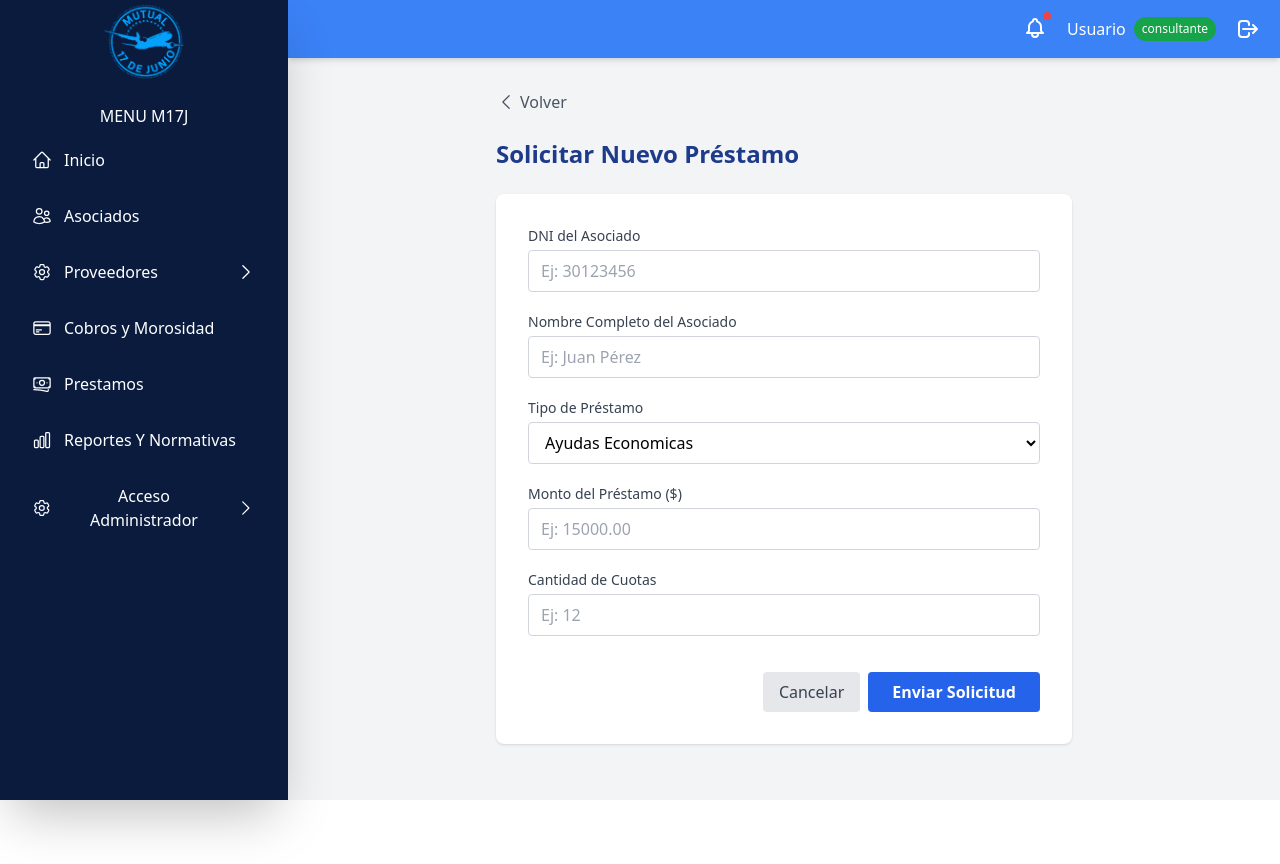
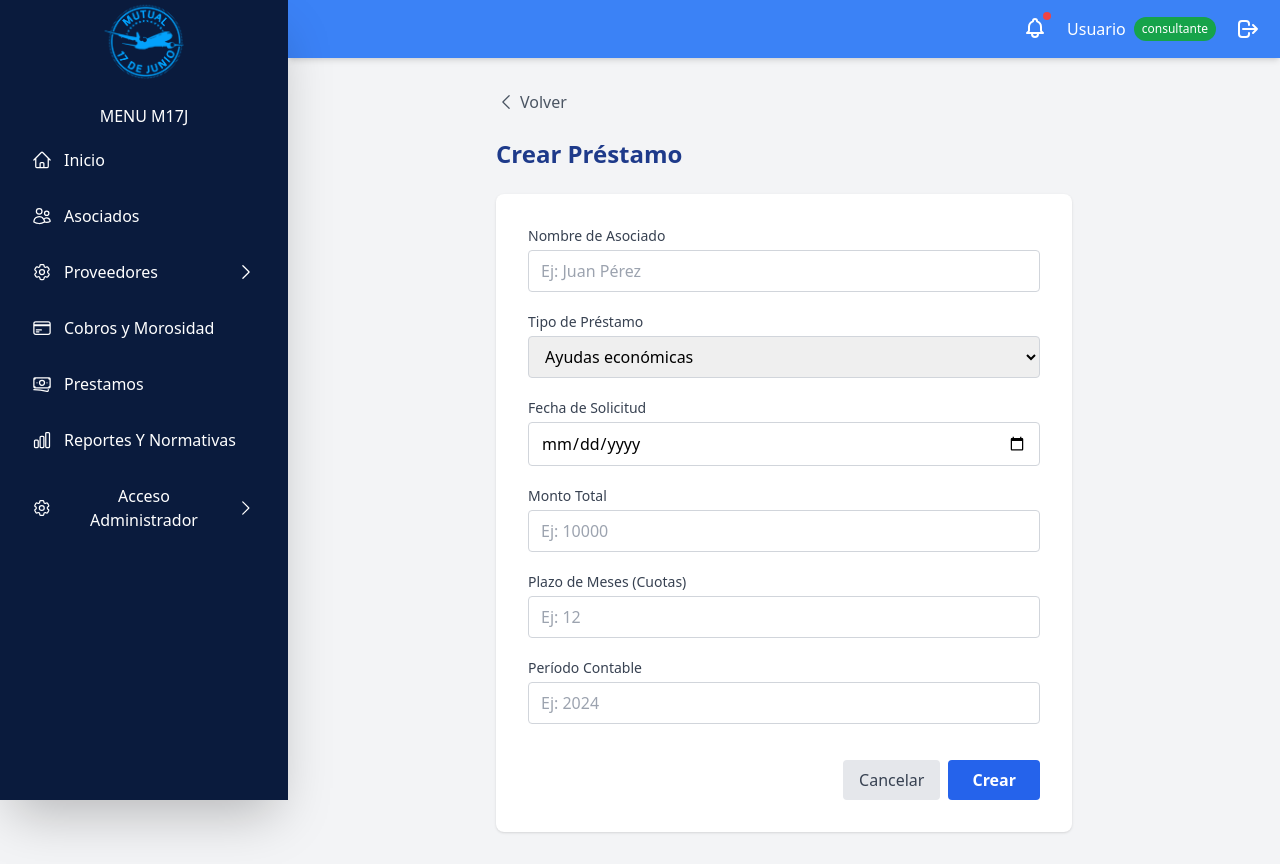
Before and after one commit to alanfrancoa/Mutual-17-Junio, a React (Create React App) app in the folder frontend/Mutual/: page /prestamos/crear in a window 1280 px wide. Before the commit the page ends 800 px from the top, so only its background shows below. Built offline with nearby package versions, Linux system fonts and the light colour scheme.

Commit message:
Se agrego la funcionalidad para crear prestamos

```diff
--- a/frontend/Mutual/src/pages/modules/loans/createLoan.tsx
+++ b/frontend/Mutual/src/pages/modules/loans/createLoan.tsx
@@ -4,82 +4,95 @@ import Header from "../../dashboard/components/Header";
 import Sidebar from "../../dashboard/components/Sidebar";
 import { ChevronLeftIcon } from "@heroicons/react/24/solid";
 
-// Opciones prestamos dropdown
-const loanTypes = ["Ayudas Economicas", "Electrodomesticos"];
-
 const CreateLoan: React.FC = () => {
   const navigate = useNavigate();
 
   const [form, setForm] = useState({
-    dni: "",
-    associateName: "",
-    loanType: loanTypes[0],
-    amount: "",
-    installments: "",
+    nombreAsociado: "",
+    tipoPrestamo: "",
+    fechaSolicitud: "",
+    montoTotal: "",
+    plazoMeses: "",
+    periodoContable: "",
   });
 
-  const [message, setMessage] = useState<{ type: "success" | "error"; text: string } | null>(null);
+  const [message, setMessage] = useState<{
+    type: "success" | "error";
+    text: string;
+  } | null>(null);
 
-  const handleChange = (e: React.ChangeEvent<HTMLInputElement | HTMLSelectElement>) => {
+  const handleChange = (
+    e: React.ChangeEvent<HTMLInputElement | HTMLSelectElement>
+  ) => {
     setForm({ ...form, [e.target.name]: e.target.value });
   };
 
-  const handleSubmit = async (e: React.FormEvent) => {
+  const handleSubmit = (e: React.FormEvent) => {
     e.preventDefault();
     setMessage(null);
 
-    const parsedAmount = parseFloat(form.amount);
-    const parsedInstallments = parseInt(form.installments, 10);
-
-
-    // Validaciones por campos
-
-    if (!form.dni.trim()) {
-      setMessage({ type: "error", text: "El DNI del asociado es obligatorio." });
+    if (!form.nombreAsociado.trim()) {
+      setMessage({
+        type: "error",
+        text: "El nombre de asociado es obligatorio.",
+      });
       return;
     }
-    if (!form.associateName.trim()) {
-      setMessage({ type: "error", text: "El nombre del asociado es obligatorio." });
+    if (!form.tipoPrestamo.trim()) {
+      setMessage({
+        type: "error",
+        text: "El tipo de préstamo es obligatorio.",
+      });
       return;
     }
-    if (!form.loanType || !loanTypes.includes(form.loanType)) {
-      setMessage({ type: "error", text: "Debe seleccionar un tipo de préstamo válido." });
+    if (!form.fechaSolicitud.trim()) {
+      setMessage({
+        type: "error",
+        text: "La fecha de solicitud es obligatoria.",
+      });
       return;
     }
-    if (isNaN(parsedAmount) || parsedAmount <= 0) {
-      setMessage({ type: "error", text: "El monto debe ser un número positivo." });
+    if (
+      !form.montoTotal.trim() ||
+      isNaN(Number(form.montoTotal)) ||
+      Number(form.montoTotal) <= 0
+    ) {
+      setMessage({
+        type: "error",
+        text: "El monto total debe ser un número positivo.",
+      });
       return;
     }
-    if (isNaN(parsedInstallments) || parsedInstallments <= 0) {
-      setMessage({ type: "error", text: "La cantidad de cuotas debe ser un número entero positivo." });
+    if (
+      !form.plazoMeses.trim() ||
+      isNaN(Number(form.plazoMeses)) ||
+      Number(form.plazoMeses) <= 0
+    ) {
+      setMessage({
+        type: "error",
+        text: "El plazo en meses debe ser un número positivo.",
+      });
+      return;
+    }
+    if (!form.periodoContable.trim()) {
+      setMessage({
+        type: "error",
+        text: "El período contable es obligatorio.",
+      });
       return;
     }
 
-    try {
-      console.log("Datos del nuevo préstamo a enviar:", {
-        dni: form.dni,
-        associateName: form.associateName,
-        loanType: form.loanType,
-        amount: parsedAmount,
-        installments: parsedInstallments,
-      });
-
-      setMessage({ type: "success", text: "¡Préstamo solicitado con éxito!" });
-
-      setForm({
-        dni: "",
-        associateName: "",
-        loanType: loanTypes[0],
-        amount: "",
-        installments: "",
-      });
-    } catch (error) {
-      console.error("Error al solicitar préstamo:", error);
-      setMessage({ type: "error", text: "Error al solicitar el préstamo. Intente nuevamente." });
-    }
+    // Aquí iría la lógica para guardar el préstamo
+    setMessage({ type: "success", text: "¡Préstamo creado con éxito!" });
+    setForm({
+      nombreAsociado: "",
+      tipoPrestamo: "",
+      fechaSolicitud: "",
+      montoTotal: "",
+      plazoMeses: "",
+      periodoContable: "",
+    });
   };
-
-// Formulario de creacion prestamos
 
   return (
     <div className="min-h-screen bg-gray-100 flex">
@@ -98,13 +111,17 @@ const CreateLoan: React.FC = () => {
                 <span className="ml-1">Volver</span>
               </button>
             </div>
-            <h2 className="text-2xl font-bold text-blue-900 mb-6 ">Solicitar Nuevo Préstamo</h2>
+            <h2 className="text-2xl font-bold text-blue-900 mb-6">
+              Crear Préstamo
+            </h2>
           </div>
           <div className="w-full max-w-xl bg-white rounded-lg shadow p-8">
             {message && (
               <div
                 className={`p-3 mb-4 rounded-md ${
-                  message.type === "success" ? "bg-green-100 text-green-800" : "bg-red-100 text-red-800"
+                  message.type === "success"
+                    ? "bg-green-100 text-green-800"
+                    : "bg-red-100 text-red-800"
                 }`}
                 role="alert"
               >
@@ -114,92 +131,113 @@ const CreateLoan: React.FC = () => {
 
             <form onSubmit={handleSubmit} className="space-y-5">
               <div>
-                <label htmlFor="dni" className="block text-sm font-medium text-gray-700 mb-1">
-                  DNI del Asociado
+                <label
+                  htmlFor="nombreAsociado"
+                  className="block text-sm font-medium text-gray-700 mb-1"
+                >
+                  Nombre de Asociado
                 </label>
                 <input
                   type="text"
-                  id="dni"
-                  name="dni"
-                  value={form.dni}
+                  id="nombreAsociado"
+                  name="nombreAsociado"
+                  value={form.nombreAsociado}
                   onChange={handleChange}
-                  required
-                  className="w-full border border-gray-300 rounded px-3 py-2 focus:outline-none focus:ring-2 focus:ring-blue-500 focus:border-transparent"
-                  placeholder="Ej: 30123456"
+                  className="w-full border border-gray-300 rounded px-3 py-2 focus:outline-none focus:ring-2 focus:ring-blue-500"
+                  placeholder="Ej: Juan Pérez"
                 />
               </div>
+              <div>
+                <label
+                  htmlFor="tipoPrestamo"
+                  className="block text-sm font-medium text-gray-700 mb-1"
+                >
+                  Tipo de Préstamo
+                </label>
+                <select
+                  id="tipoPrestamo"
+                  name="tipoPrestamo"
+                  value={form.tipoPrestamo}
+                  onChange={handleChange}
+                  className="w-full border border-gray-300 rounded px-3 py-2 focus:outline-none focus:ring-2 focus:ring-blue-500"
+                  required
+                >
 
+                  <option value="Ayudas economicas">Ayudas económicas</option>
+                  <option value="Electrodomesticos">Electrodomésticos</option>
+                </select>
+              </div>
               <div>
-                <label htmlFor="associateName" className="block text-sm font-medium text-gray-700 mb-1">
-                  Nombre Completo del Asociado
+                <label
+                  htmlFor="fechaSolicitud"
+                  className="block text-sm font-medium text-gray-700 mb-1"
+                >
+                  Fecha de Solicitud
+                </label>
+                <input
+                  type="date"
+                  id="fechaSolicitud"
+                  name="fechaSolicitud"
+                  value={form.fechaSolicitud}
+                  onChange={handleChange}
+                  className="w-full border border-gray-300 rounded px-3 py-2 focus:outline-none focus:ring-2 focus:ring-blue-500"
+                />
+              </div>
+              <div>
+                <label
+                  htmlFor="montoTotal"
+                  className="block text-sm font-medium text-gray-700 mb-1"
+                >
+                  Monto Total
+                </label>
+                <input
+                  type="number"
+                  id="montoTotal"
+                  name="montoTotal"
+                  value={form.montoTotal}
+                  onChange={handleChange}
+                  className="w-full border border-gray-300 rounded px-3 py-2 focus:outline-none focus:ring-2 focus:ring-blue-500"
+                  placeholder="Ej: 10000"
+                  min="0"
+                  step="0.01"
+                />
+              </div>
+              <div>
+                <label
+                  htmlFor="plazoMeses"
+                  className="block text-sm font-medium text-gray-700 mb-1"
+                >
+                  Plazo de Meses (Cuotas)
+                </label>
+                <input
+                  type="number"
+                  id="plazoMeses"
+                  name="plazoMeses"
+                  value={form.plazoMeses}
+                  onChange={handleChange}
+                  className="w-full border border-gray-300 rounded px-3 py-2 focus:outline-none focus:ring-2 focus:ring-blue-500"
+                  placeholder="Ej: 12"
+                  min="1"
+                  step="1"
+                />
+              </div>
+              <div>
+                <label
+                  htmlFor="periodoContable"
+                  className="block text-sm font-medium text-gray-700 mb-1"
+                >
+                  Período Contable
                 </label>
                 <input
                   type="text"
-                  id="associateName"
-                  name="associateName"
-                  value={form.associateName}
+                  id="periodoContable"
+                  name="periodoContable"
+                  value={form.periodoContable}
                   onChange={handleChange}
-                  required
-                  className="w-full border border-gray-300 rounded px-3 py-2 focus:outline-none focus:ring-2 focus:ring-blue-500 focus:border-transparent"
-                  placeholder="Ej: Juan Pérez"
+                  className="w-full border border-gray-300 rounded px-3 py-2 focus:outline-none focus:ring-2 focus:ring-blue-500"
+                  placeholder="Ej: 2024"
                 />
               </div>
-
-              <div>
-                <label htmlFor="loanType" className="block text-sm font-medium text-gray-700 mb-1">
-                  Tipo de Préstamo
-                </label>
-                <select
-                  id="loanType"
-                  name="loanType"
-                  value={form.loanType}
-                  onChange={handleChange}
-                  required
-                  className="w-full border border-gray-300 rounded px-3 py-2 bg-white focus:outline-none focus:ring-2 focus:ring-blue-500 focus:border-transparent"
-                >
-                  {loanTypes.map((type) => (
-                    <option key={type} value={type}>
-                      {type}
-                    </option>
-                  ))}
-                </select>
-              </div>
-
-              <div>
-                <label htmlFor="amount" className="block text-sm font-medium text-gray-700 mb-1">
-                  Monto del Préstamo ($)
-                </label>
-                <input
-                  type="number"
-                  id="amount"
-                  name="amount"
-                  value={form.amount}
-                  onChange={handleChange}
-                  required
-                  className="w-full border border-gray-300 rounded px-3 py-2 focus:outline-none focus:ring-2 focus:ring-blue-500 focus:border-transparent [appearance:textfield] [&::-webkit-outer-spin-button]:appearance-none [&::-webkit-inner-spin-button]:appearance-none" // <-- CLASES AÑADIDAS AQUÍ
-                  placeholder="Ej: 15000.00"
-                  step="0.01"
-                  min="0"
-                />
-              </div>
-
-              <div>
-                <label htmlFor="installments" className="block text-sm font-medium text-gray-700 mb-1">
-                  Cantidad de Cuotas
-                </label>
-                <input
-                  type="number"
-                  id="installments"
-                  name="installments"
-                  value={form.installments}
-                  onChange={handleChange}
-                  required
-                  className="w-full border border-gray-300 rounded px-3 py-2 focus:outline-none focus:ring-2 focus:ring-blue-500 focus:border-transparent [appearance:textfield] [&::-webkit-outer-spin-button]:appearance-none [&::-webkit-inner-spin-button]:appearance-none" // <-- También puedes añadirlo aquí si quieres
-                  placeholder="Ej: 12"
-                  min="1"
-                />
-              </div>
-
               <div className="flex justify-end gap-2 pt-4">
                 <button
                   type="button"
@@ -212,7 +250,7 @@ const CreateLoan: React.FC = () => {
                   type="submit"
                   className="bg-blue-600 hover:bg-blue-700 text-white px-6 py-2 rounded font-semibold"
                 >
-                  Enviar Solicitud
+                  Crear
                 </button>
               </div>
             </form>
```
